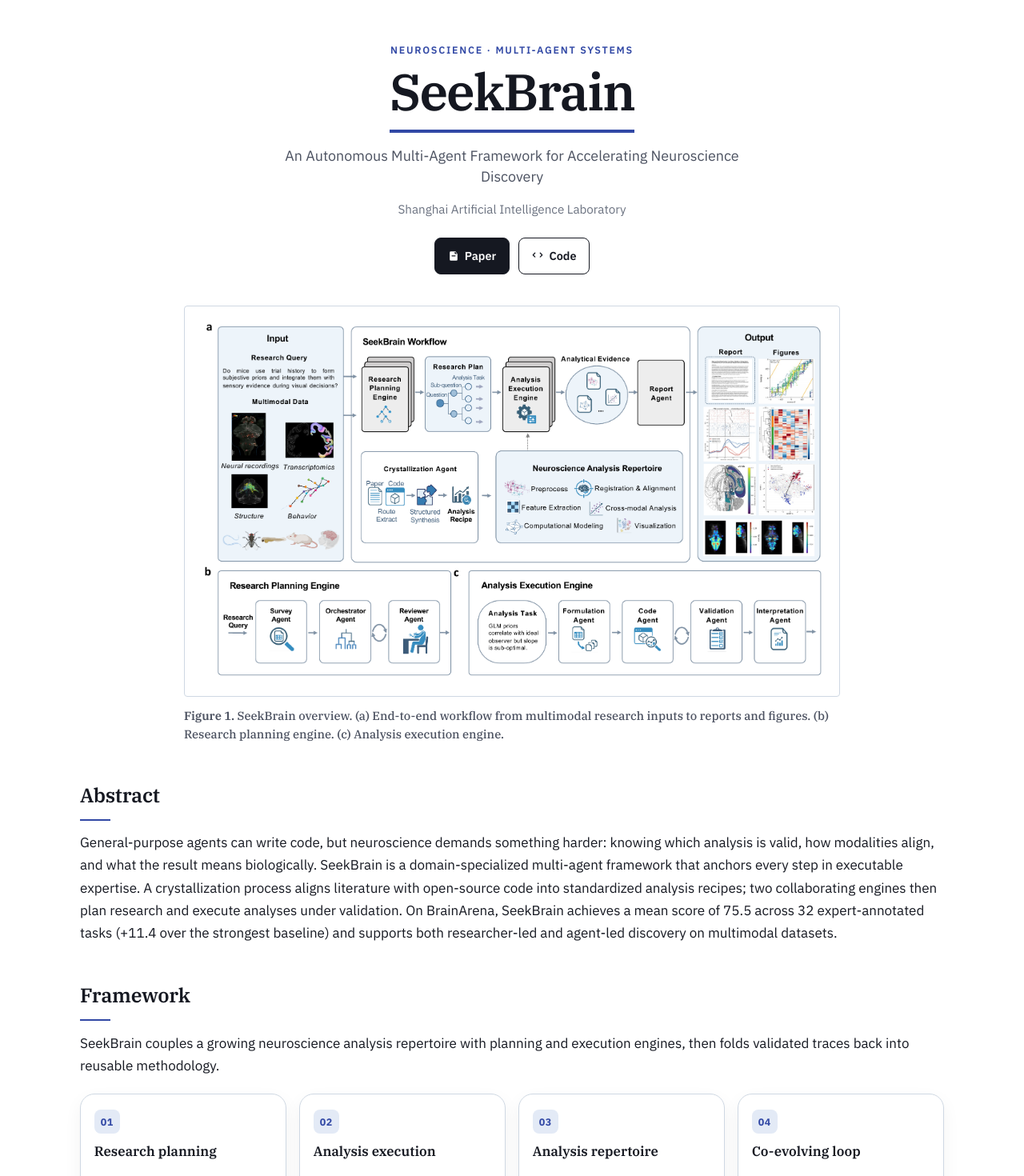
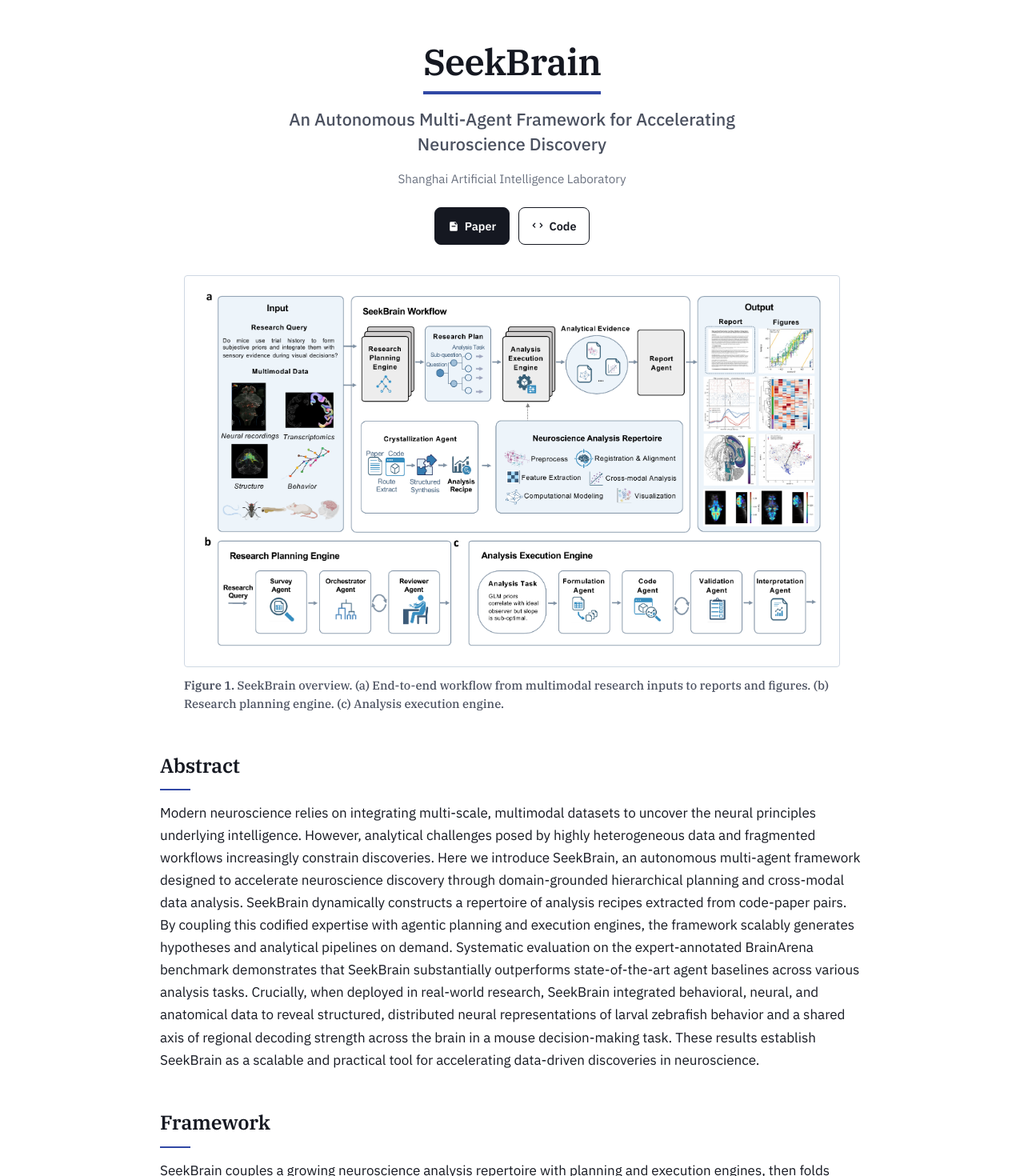
Before and after one commit to AI4NeuroLab/SeekBrain-page, a React (Vite) app: page / in a window 1280 px wide. Shown: the top 1470 px of the page at 80% size. Built offline with nearby package versions, Linux system fonts and the light colour scheme.

Commit message:
Update abstract and refine page layout

```diff
--- a/src/App.tsx
+++ b/src/App.tsx
@@ -138,7 +138,6 @@ export default function App() {
     <>
       <div className="shell">
         <header className="hero">
-          <p className="eyebrow">Neuroscience · Multi-agent systems</p>
           <h1>SeekBrain</h1>
           <p className="subtitle">
             An Autonomous Multi-Agent Framework for Accelerating Neuroscience Discovery
@@ -174,16 +173,24 @@ export default function App() {
 
         <section>
           <h2>Abstract</h2>
-          <p>
-            General-purpose agents can write code, but neuroscience demands something harder:
-            knowing which analysis is valid, how modalities align, and what the result means
-            biologically. SeekBrain is a domain-specialized multi-agent framework that anchors every
-            step in executable expertise. A crystallization process aligns literature with
-            open-source code into standardized analysis recipes; two collaborating engines then plan
-            research and execute analyses under validation. On BrainArena, SeekBrain achieves a mean
-            score of 75.5 across 32 expert-annotated tasks (+11.4 over the strongest baseline) and
-            supports both researcher-led and agent-led discovery on multimodal datasets.
-          </p>
+            <p>
+              Modern neuroscience relies on integrating multi-scale, multimodal datasets to uncover
+              the neural principles underlying intelligence. However, analytical challenges posed by
+              highly heterogeneous data and fragmented workflows increasingly constrain discoveries.
+              Here we introduce SeekBrain, an autonomous multi-agent framework designed to accelerate
+              neuroscience discovery through domain-grounded hierarchical planning and cross-modal
+              data analysis. SeekBrain dynamically constructs a repertoire of analysis recipes
+              extracted from code-paper pairs. By coupling this codified expertise with agentic
+              planning and execution engines, the framework scalably generates hypotheses and
+              analytical pipelines on demand. Systematic evaluation on the expert-annotated
+              BrainArena benchmark demonstrates that SeekBrain substantially outperforms
+              state-of-the-art agent baselines across various analysis tasks. Crucially, when
+              deployed in real-world research, SeekBrain integrated behavioral, neural, and
+              anatomical data to reveal structured, distributed neural representations of larval
+              zebrafish behavior and a shared axis of regional decoding strength across the brain in
+              a mouse decision-making task. These results establish SeekBrain as a scalable and
+              practical tool for accelerating data-driven discoveries in neuroscience.
+            </p>
         </section>
 
         <section>
--- a/src/styles.css
+++ b/src/styles.css
@@ -8,6 +8,8 @@
   --accent: #3148a5;
   --accent-soft: #e3eaf6;
   --max: 1080px;
+  --figure-max: 820px;
+  --text-max: 880px;
   --ease: cubic-bezier(0.2, 0.8, 0.2, 1);
 }
 
@@ -49,23 +51,14 @@ a:hover {
   text-align: center;
 }
 
-.eyebrow {
-  margin: 0 0 0.55rem;
-  color: var(--accent);
-  font-size: 0.78rem;
-  font-weight: 600;
-  letter-spacing: 0.14em;
-  text-transform: uppercase;
-}
-
 .hero h1 {
   margin: 0 auto;
   width: fit-content;
   font-family: "IBM Plex Serif", Georgia, "Times New Roman", serif;
-  font-size: clamp(2.8rem, 7vw, 4rem);
+  font-size: clamp(2.2rem, 4.8vw, 2.85rem);
   font-weight: 600;
-  letter-spacing: -0.03em;
-  line-height: 1.05;
+  letter-spacing: -0.02em;
+  line-height: 1.1;
 }
 
 .hero h1::after {
@@ -73,16 +66,16 @@ a:hover {
   content: "";
   display: block;
   height: 4px;
-  margin-top: 0.85rem;
+  margin-top: 0.75rem;
   width: 100%;
 }
 
 .subtitle {
   margin: 1rem auto 0;
-  max-width: 36rem;
+  max-width: 40rem;
   color: var(--muted);
-  font-size: 1.12rem;
-  font-weight: 400;
+  font-size: clamp(1.12rem, 2.2vw, 1.35rem);
+  font-weight: 500;
   line-height: 1.45;
 }
 
@@ -137,8 +130,33 @@ section {
   margin-top: 2.8rem;
 }
 
+/* Text column: centered as a block, left-aligned inside. Slightly wider than figures. */
+.prose {
+  max-width: var(--text-max);
+  margin-left: auto;
+  margin-right: auto;
+  text-align: left;
+}
+
+section > h2,
+section > p,
+section > .table-wrap,
+section > .score-board,
+section > .case-tabs,
+section > .case-panel,
+section > .bibtex,
+section > .module-grid,
+section > .scores {
+  box-sizing: border-box;
+  max-width: var(--text-max);
+  margin-left: auto;
+  margin-right: auto;
+  text-align: left;
+}
+
 section h2 {
-  margin: 0 0 0.85rem;
+  margin-top: 0;
+  margin-bottom: 0.85rem;
   font-family: "IBM Plex Serif", Georgia, "Times New Roman", serif;
   font-size: 1.55rem;
   font-weight: 600;
@@ -154,10 +172,10 @@ section h2::after {
   width: 2.4rem;
 }
 
-/* Only change: text uses full content width (no narrow measure). */
-section p {
-  margin: 0 0 1em;
-  max-width: none;
+section p,
+.case-panel p {
+  margin-top: 0;
+  margin-bottom: 1em;
 }
 
 section > p:last-child {
@@ -166,7 +184,7 @@ section > p:last-child {
 
 .figure-block {
   margin: 1.4rem auto 0;
-  max-width: 820px;
+  max-width: var(--figure-max);
   width: 100%;
 }
 
@@ -202,7 +220,7 @@ section > p:last-child {
   font-size: 0.92rem;
   line-height: 1.55;
   margin-top: 0.8rem;
-  max-width: none;
+  text-align: left;
 }
 
 .module-grid {
@@ -279,7 +297,8 @@ section > p:last-child {
   display: grid;
   gap: 0.65rem;
   grid-template-columns: repeat(3, minmax(0, 1fr));
-  margin: 1.1rem 0 1.3rem;
+  margin-top: 1.1rem;
+  margin-bottom: 1.3rem;
 }
 
 .score-item {
@@ -307,7 +326,8 @@ section > p:last-child {
 .case-tabs {
   display: flex;
   gap: 1.2rem;
-  margin: 1.1rem 0 1rem;
+  justify-content: flex-start;
+  margin: 1.1rem auto 1rem;
 }
 
 .case-tabs button {
@@ -351,12 +371,13 @@ section > p:last-child {
   color: var(--accent);
   font-size: 0.88rem;
   font-weight: 600;
-  margin: 0 0 0.75rem !important;
+  margin-top: 0 !important;
+  margin-bottom: 0.75rem !important;
 }
 
 .case-panel p {
-  margin: 0 0 0.9rem;
-  max-width: none;
+  margin-top: 0;
+  margin-bottom: 0.9rem;
 }
 
 .facts {
```
